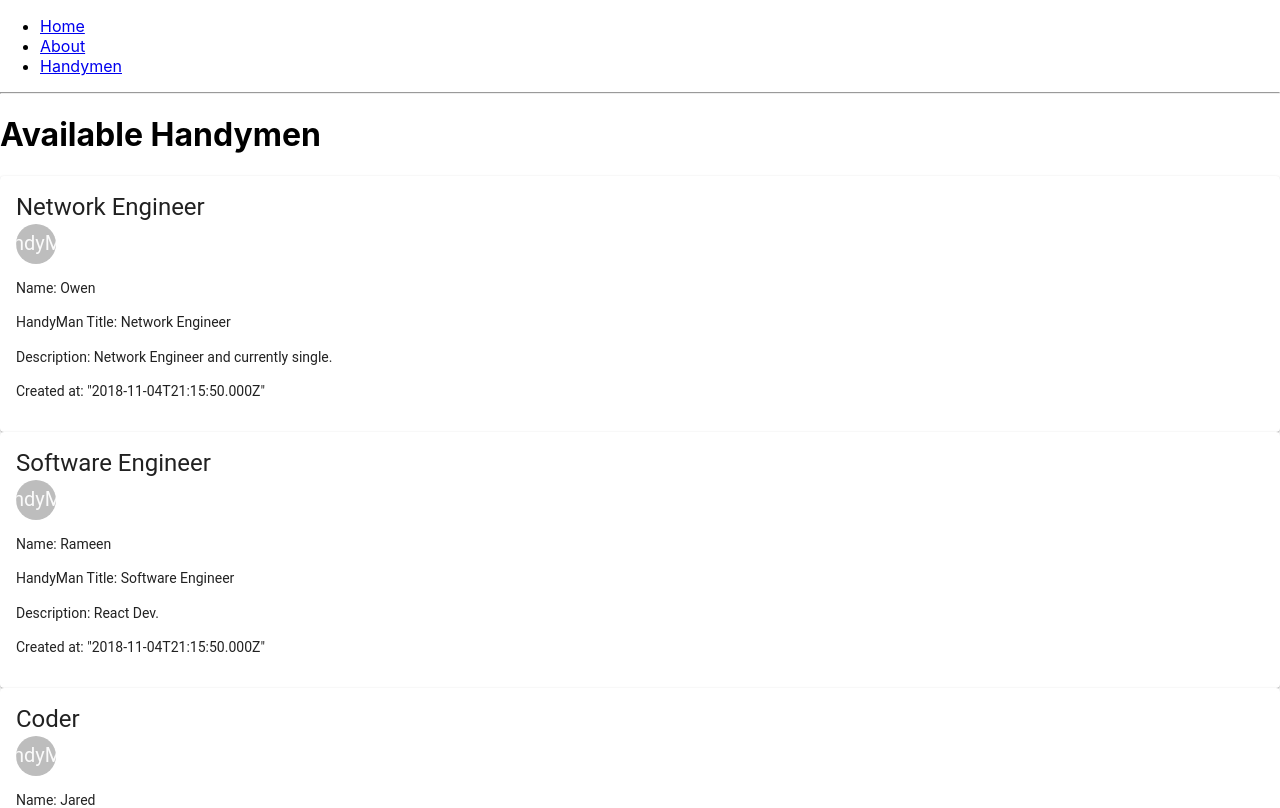
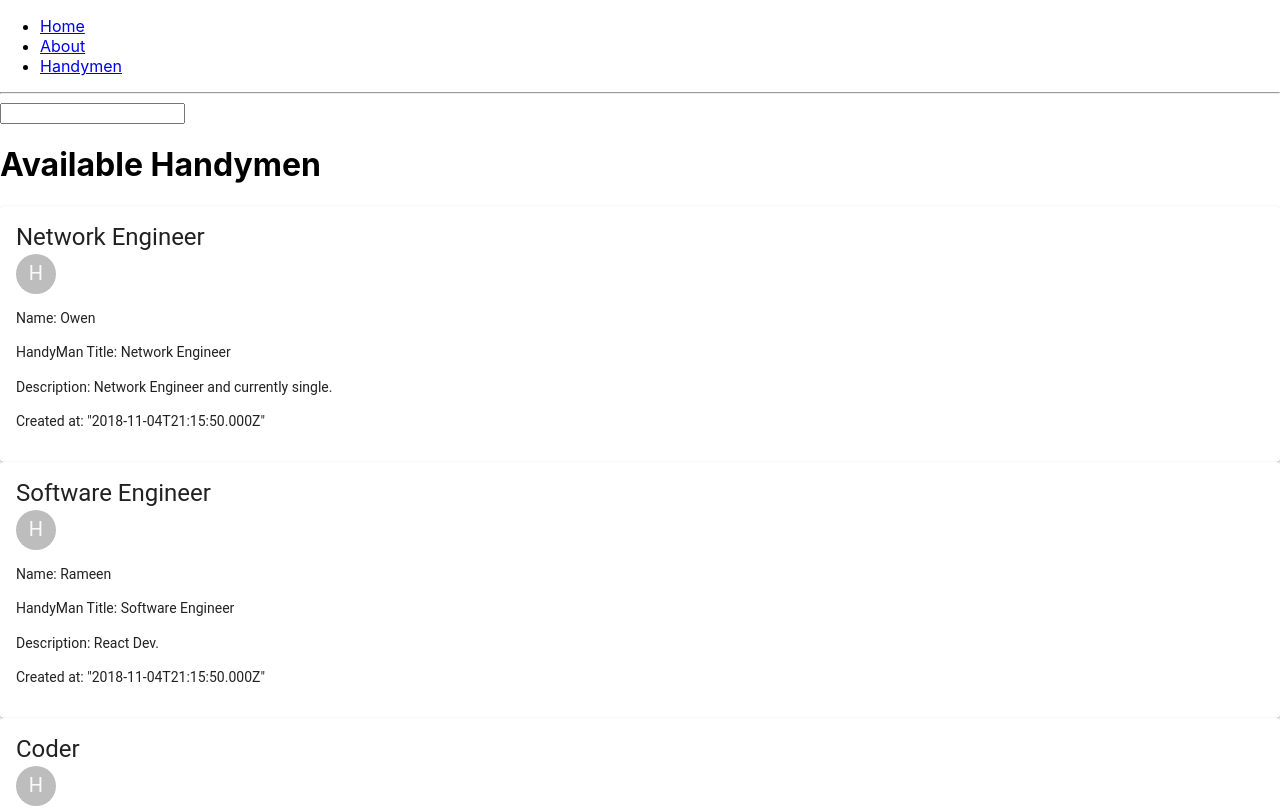
Before and after one commit to yanghaoqin/HandyMan-PoC, a React (Create React App) app: page /handymen in a window 1280 px wide. Shown: the top 808 px of the page. Built offline with nearby package versions, Linux system fonts and the light colour scheme.

Commit message:
filter search by name bar completed. Need to add dropdown filter option.

```diff
--- a/src/HandyMan.js
+++ b/src/HandyMan.js
@@ -21,7 +21,7 @@ export class HandyMan extends Component {
                     <CardActionArea>
                         <CardContent>
                         <Typography gutterBottom variant="h5" component="h2">
-                            {this.props.handyMan.handyManTitle} <Avatar>HandyMan</Avatar>
+                            {this.props.handyMan.handyManTitle} <Avatar>H</Avatar>
                         </Typography>
                         <Typography component="p">
                             <p>Name: {this.props.handyMan.handyManName}</p>
--- a/src/HandyManList.js
+++ b/src/HandyManList.js
@@ -6,19 +6,34 @@ class HandyManList extends Component {
     {
         super(props)
         this.state = {
+            searchString: '',
             handyManList: [
                 { id:1, handyManName: 'Owen', dateCreated: new Date(), handyManTitle: 'Network Engineer', body: 'Network Engineer and currently single.'},
                 { id:2, handyManName: 'Rameen', dateCreated: new Date(), handyManTitle: 'Software Engineer', body: 'React Dev.'},
                 { id:3, handyManName: 'Jared', dateCreated: new Date(), handyManTitle: 'Coder', body: 'React Noob.'},
                 { id:4, handyManName: 'Wilson', dateCreated: new Date(), handyManTitle: 'Hacker', body: 'React noob'}
-            ]
+            ],
         };
+        this.handleFilterSearch = this.handleFilterSearch.bind(this)
     }
+    handleFilterSearch(e) {
+        console.log("test")
+        this.setState({
+            searchString: e.target.value
+        })
+    }
+
     render() {
+        const filteredList = this.state.handyManList.filter(handyman => {
+            return handyman.handyManName.toUpperCase().includes(this.state.searchString.toUpperCase())
+        })
         return (
             <div>
+            <form>
+                <input id="filter" type="text" value={this.state.searchString} onChange={this.handleFilterSearch.bind(this)} />
+            </form>
             <h1>Available Handymen</h1>
-                    {this.state.handyManList.map(handyman => (
+                    {filteredList.map(handyman => (
                             <div key={handyman.id}>
                                 <HandyMan handyMan={handyman} />
                             </div>
```
